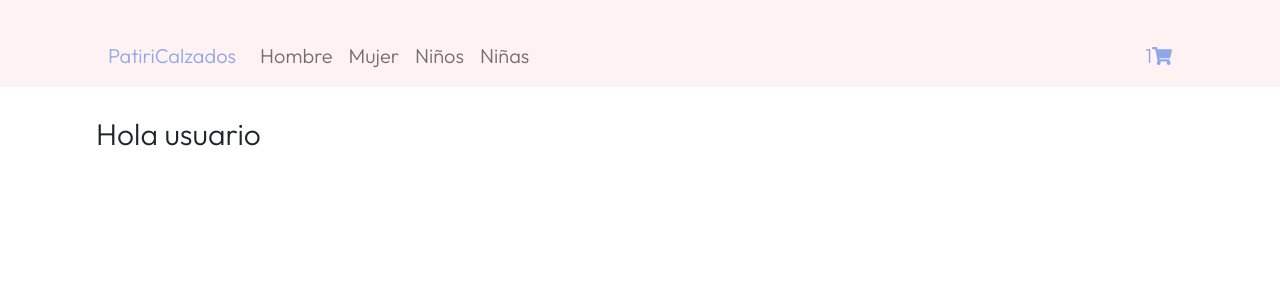
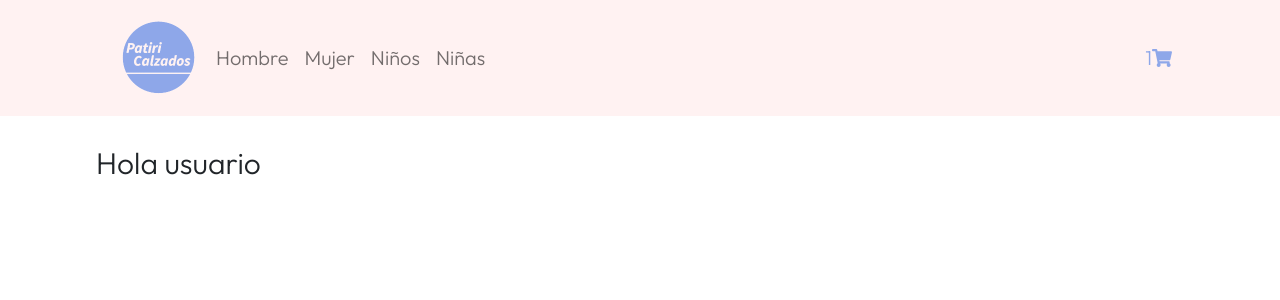
Before and after one commit to PatiriJulian/PreEntrega1-Patiri, a React (Vite) app: page / in a window 1280 px wide. Shown: the top 300 px of the page. Built offline with nearby package versions, Linux system fonts and the light colour scheme.

Commit message:
implementacion del logo y se modifican los margenes del NavBar

```diff
--- a/index.html
+++ b/index.html
@@ -2,7 +2,7 @@
 <html lang="en">
   <head>
     <meta charset="UTF-8" />
-    <link rel="icon" type="" href="#" />
+    <link rel="icon" type="" href="./img/logo.png" />
     <meta name="viewport" content="width=device-width, initial-scale=1.0" />
     <title></title>
   </head>
--- a/src/components/NavBar/NavBar.css
+++ b/src/components/NavBar/NavBar.css
@@ -8,7 +8,6 @@
     width: 85%;
     margin: auto;
     overflow: hidden;
-    margin-top: 25px;
     font-size: 20px;
 }
 
@@ -16,3 +15,8 @@
     font-family: Outfit;
     color: #8EA7E9;
 }
+
+.NavBarLogo {
+    width: 100px;
+    height: 100px;
+}
--- a/src/components/NavBar/NavBar.jsx
+++ b/src/components/NavBar/NavBar.jsx
@@ -7,7 +7,7 @@ function NavBar () {
     <header class="header NavBarFont">
       <nav class="navbar navbar-expand-lg bg-body-tertiary">
         <div class="container-fluid NavBarWrapper">
-          <a class="navbar-brand NavBarFont" href="#">PatiriCalzados</a>
+          <img src="/img/logo.png" alt="" class="NavBarLogo" />
           <div class="navbar-collapse" id="navbarNavDropdown">
             <ul class="navbar-nav NavBarFont">
               <li class="nav-item">
```
Also changed, not shown: img/logo.png (added).
